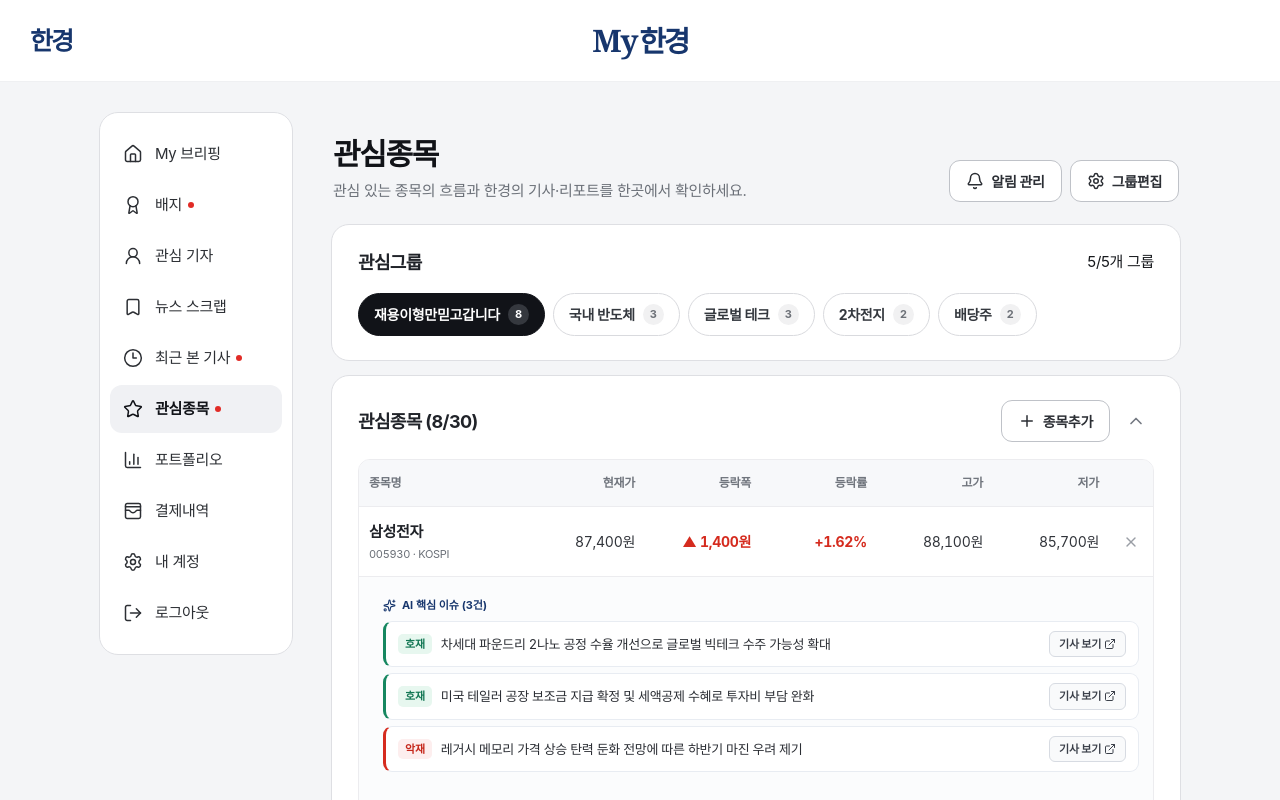
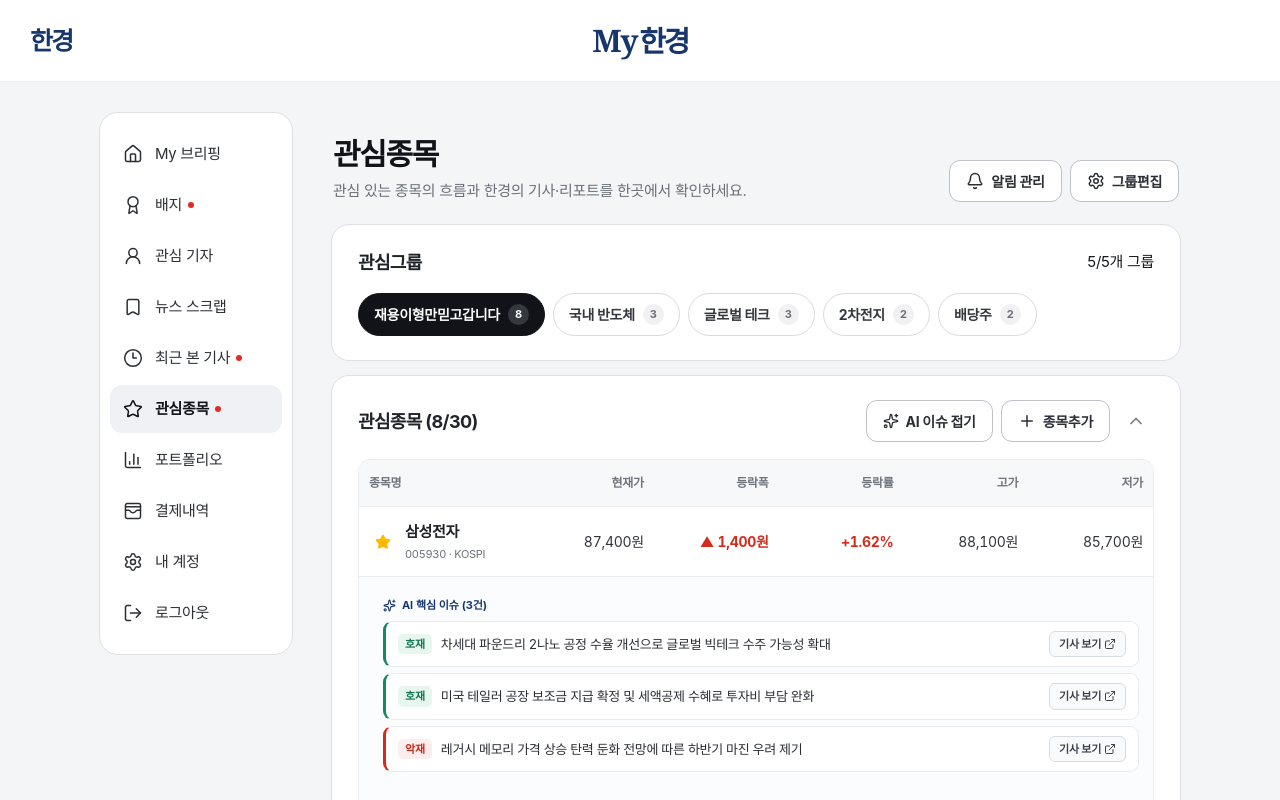
Before and after one commit to hktouchkim/myhankyung, a Next.js app: page /watchlist in a window 1280 px wide. Shown: the top 800 px of the page. Built offline with nearby package versions, Linux system fonts and the light colour scheme.

Commit message:
관심종목 즐겨찾기 별 아이콘 해제 방식 적용 및 AI 핵심이슈 일괄 토글 추가

```diff
--- a/app/globals.css
+++ b/app/globals.css
@@ -635,6 +635,38 @@ p {
   margin-top: 10px;
 }
 
+.stock-table-name-cell {
+  display: flex;
+  align-items: center;
+  gap: 8px;
+}
+
+.stock-favorite-toggle-button {
+  display: inline-flex;
+  width: 28px;
+  height: 28px;
+  flex: 0 0 auto;
+  align-items: center;
+  justify-content: center;
+  border-radius: 6px;
+  border: none;
+  background: transparent;
+  color: #ffb800;
+  cursor: pointer;
+  transition: transform 0.15s ease, background 0.15s ease;
+  padding: 0;
+}
+
+.stock-favorite-toggle-button:hover {
+  background: rgba(255, 184, 0, 0.12);
+  transform: scale(1.12);
+}
+
+.stock-favorite-toggle-button .star-icon-filled {
+  fill: #ffb800;
+  color: #ffb800;
+}
+
 .stock-table-name a,
 .stock-table-name span {
   display: block;
--- a/app/page.tsx
+++ b/app/page.tsx
@@ -1081,6 +1081,7 @@ export function MyHankyungClient({ initialView = "home" }: { initialView?: "home
   const [searchQuery, setSearchQuery] = useState("");
   const [selectedAddStockId, setSelectedAddStockId] = useState<string | null>(null);
   const [addTargetGroupIds, setAddTargetGroupIds] = useState<string[]>([INITIAL_GROUPS[0].id]);
+  const [expandAllIssues, setExpandAllIssues] = useState(true);
 
   const [newGroupName, setNewGroupName] = useState("");
   const [editingGroupId, setEditingGroupId] = useState<string | null>(null);
@@ -1354,7 +1355,7 @@ export function MyHankyungClient({ initialView = "home" }: { initialView?: "home
           : group,
       ),
     );
-    showToast(`${stock.name}를 현재 그룹에서 삭제했습니다.`);
+    showToast(`${stock.name}을(를) 관심종목에서 해제했습니다.`);
   };
 
   const handleNav = (id: string) => {
@@ -1464,6 +1465,15 @@ export function MyHankyungClient({ initialView = "home" }: { initialView?: "home
                 <div className="module-heading">
                   <h2 id="stock-list-title">관심종목 ({selectedGroupStocks.length}/30)</h2>
                   <div className="module-heading-actions">
+                    <button
+                      className="button action-control-button"
+                      type="button"
+                      onClick={() => setExpandAllIssues((prev) => !prev)}
+                      aria-label={`AI 핵심이슈 일괄 ${expandAllIssues ? "접기" : "펼치기"}`}
+                    >
+                      <Sparkles size={16} />
+                      <span>AI 이슈 {expandAllIssues ? "접기" : "펼치기"}</span>
+                    </button>
                     <button className="button action-control-button" type="button" onClick={openAddDialog} aria-label="현재 그룹에 종목 추가">
                       <Plus size={18} />
                       <span>종목추가</span>
@@ -1487,7 +1497,6 @@ export function MyHankyungClient({ initialView = "home" }: { initialView?: "home
                             <th scope="col">등락률</th>
                             <th scope="col">고가</th>
                             <th scope="col">저가</th>
-                            <th className="stock-action-column" scope="col" aria-label="종목 삭제" />
                           </tr>
                         </thead>
                         <tbody>
@@ -1505,6 +1514,16 @@ export function MyHankyungClient({ initialView = "home" }: { initialView?: "home
                               <React.Fragment key={stock.id}>
                                 <tr>
                                   <td>
+                                    <div className="stock-table-name-cell">
+                                      <button
+                                        type="button"
+                                        className="stock-favorite-toggle-button active"
+                                        onClick={() => removeStockFromSelectedGroup(stock)}
+                                        aria-label={`${stock.name} 관심종목 해제`}
+                                        title="관심종목 해제"
+                                      >
+                                        <Star size={16} className="star-icon-filled" />
+                                      </button>
                                       <div className="stock-table-name">
                                         <a href={detailUrl} target="_blank" rel="noopener noreferrer" aria-label={`${stock.name} 종목 상세 페이지로 새 창 이동`}>
                                           {stock.name}
@@ -1516,6 +1535,7 @@ export function MyHankyungClient({ initialView = "home" }: { initialView?: "home
                                           ) : null}
                                         </span>
                                       </div>
+                                    </div>
                                   </td>
                                   <td>{displayPrice}</td>
                                   <td className={`stock-number-${direction}`}>
@@ -1524,20 +1544,10 @@ export function MyHankyungClient({ initialView = "home" }: { initialView?: "home
                                   <td className={`stock-number-${direction}`}>{formatRate(stock.rate)}</td>
                                   <td>{displayHigh}</td>
                                   <td>{displayLow}</td>
-                                  <td className="stock-action-column">
-                                    <button
-                                      className="stock-remove-button"
-                                      type="button"
-                                      onClick={() => removeStockFromSelectedGroup(stock)}
-                                      aria-label={`${stock.name} 현재 그룹에서 삭제`}
-                                    >
-                                      <X size={16} />
-                                    </button>
-                                  </td>
                                 </tr>
-                                {hasIssues ? (
+                                {hasIssues && expandAllIssues ? (
                                   <tr className="stock-market-table-card-row">
-                                    <td colSpan={7}>
+                                    <td colSpan={6}>
                                       <div className="stock-intelligence-container">
                                         <div className="stock-intelligence-header">
                                           <Sparkles size={13} />
@@ -1595,7 +1605,15 @@ export function MyHankyungClient({ initialView = "home" }: { initialView?: "home
                           <article key={stock.id} className="stock-mobile-card">
                             <div className="stock-mobile-heading">
                               <div className="stock-identity">
-                                <div className="stock-mark">{stock.name.slice(0, 1)}</div>
+                                <button
+                                  type="button"
+                                  className="stock-favorite-toggle-button active"
+                                  onClick={() => removeStockFromSelectedGroup(stock)}
+                                  aria-label={`${stock.name} 관심종목 해제`}
+                                  title="관심종목 해제"
+                                >
+                                  <Star size={18} className="star-icon-filled" />
+                                </button>
                                 <div>
                                   <a href={detailUrl} target="_blank" rel="noopener noreferrer" aria-label={`${stock.name} 종목 상세 페이지로 새 창 이동`}>
                                     {stock.name}
@@ -1610,14 +1628,6 @@ export function MyHankyungClient({ initialView = "home" }: { initialView?: "home
                               </div>
                               <div className="stock-mobile-actions">
                                 <Movement stock={stock} />
-                                <button
-                                  className="stock-remove-button"
-                                  type="button"
-                                  onClick={() => removeStockFromSelectedGroup(stock)}
-                                  aria-label={`${stock.name} 현재 그룹에서 삭제`}
-                                >
-                                  <X size={16} />
-                                </button>
                               </div>
                             </div>
                             <dl className="stock-mobile-details">
@@ -1636,7 +1646,7 @@ export function MyHankyungClient({ initialView = "home" }: { initialView?: "home
                                 <dd>{displayLow}</dd>
                               </div>
                             </dl>
-                            {hasIssues ? (
+                            {hasIssues && expandAllIssues ? (
                               <div className="stock-mobile-intelligence">
                                 <div className="stock-intelligence-header">
                                   <Sparkles size={13} />
```
Lines whose indentation alone changed are shown as unchanged.
